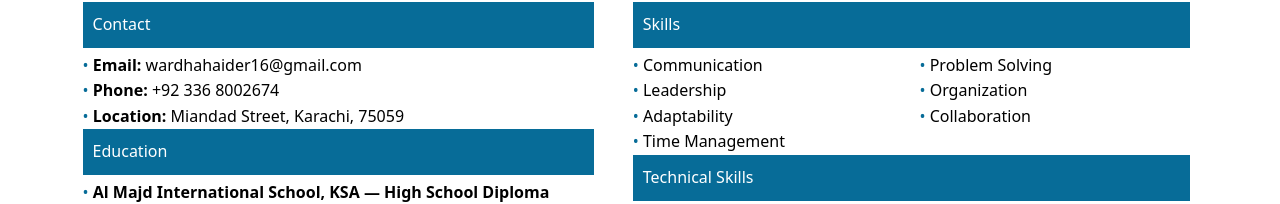
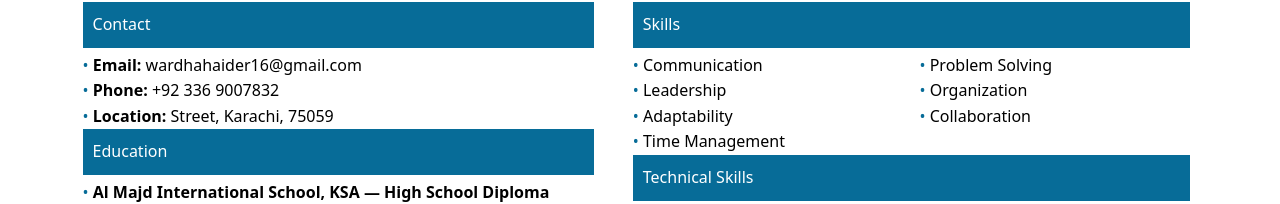
Before and after one commit to wia-codes/Resume, a plain HTML site: page index.html in a window 1280 px wide. Shown: the part 265-469 px from the top of the page. Drawn offline with Linux system fonts and the light colour scheme.

Commit message:
index.html

```diff
--- a/index.html
+++ b/index.html
@@ -30,9 +30,9 @@
             <div class="section-body">
                 <ul>
                     <li><strong>Email:</strong> wardhahaider16@gmail.com</li>
-                    <li><strong>Phone:</strong> +92 336 8002674</li>
+                    <li><strong>Phone:</strong> +92 336 9007832</li>
                     <li><strong>Location:</strong>
-                        Miandad Street, Karachi, 75059
+                       Street, Karachi, 75059
                     </li>
                 </ul>
             </div>
```
